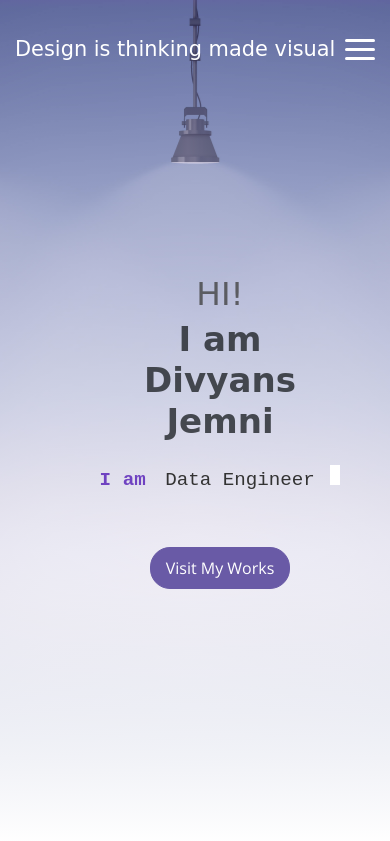
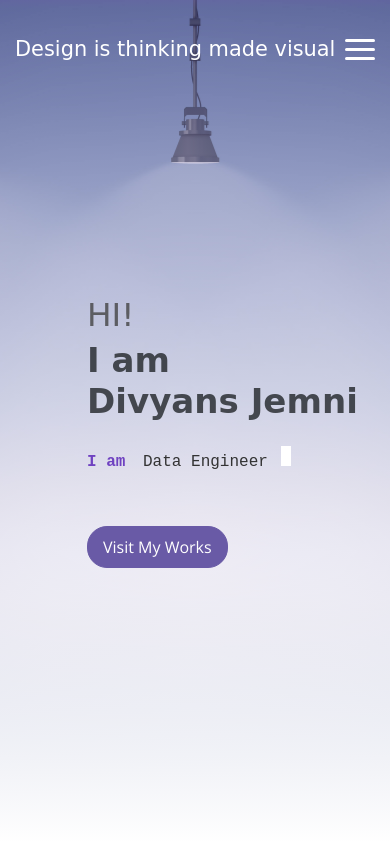
Before and after one commit to Divyans-Jemni/sampleportfolio, a plain HTML site: page index.html in a window 390 px wide. Shown: the top 841 px of the page. Drawn offline with nearby package versions, Linux system fonts and the light colour scheme; a web font is replaced by a local one.

Commit message:
Header Aligned

```diff
--- a/index.html
+++ b/index.html
@@ -289,45 +289,83 @@
             display: flex;
             align-items: center;
             justify-content: center;
-            text-align: center;
-            padding: 0 20px;
+            text-align: left;
+            padding: 0;
         }
 
         .header-content {
             width: 100%;
-            max-width: 1200px;
+            max-width: 800px;
             margin: 0 auto;
             padding: 0 20px;
         }
 
         .header-title {
             margin-bottom: 1.5rem;
-        }
-
-        .header-title .up,
+            text-align: left;
+        }
+
+        .header-title .up {
+            display: block;
+            font-size: 4rem;
+            line-height: 1.2;
+            margin-bottom: 1rem;
+        }
+
         .header-title .down {
             display: block;
+            font-size: 3.5rem;
             line-height: 1.2;
+            font-weight: 600;
         }
 
         .header-subtitle {
-            margin-bottom: 2rem;
+            margin: 2rem 0;
+            font-size: 2.5rem;
+            color: #333;
+            letter-spacing: 2px;
+            text-transform: uppercase;
+            font-weight: 300;
+        }
+
+        .animated-text {
+            text-align: left;
+            color: #333;
             font-size: 1.2rem;
-            color: #fff;
-        }
-
-        .animated-text {
-            color: white;
-            font-size: 1.2rem;
-            margin: 0 auto 2rem;
+            margin: 0 0 2rem;
             font-family: 'Courier New', monospace;
             position: relative;
             z-index: 2;
-            text-align: center;
         }
 
         @media (max-width: 768px) {
             .header-title .up {
+                font-size: 3rem;
+            }
+
+            .header-title .down {
+                font-size: 2.5rem;
+            }
+
+            .header-subtitle {
+                font-size: 1.8rem;
+            }
+
+            .animated-text {
+                font-size: 1.1rem;
+            }
+
+            .header {
+                padding: 0 15px;
+            }
+
+            .header-content {
+                padding: 0 15px;
+            }
+        }
+
+        @media (max-width: 480px) {
+            .header-title .up {
                 font-size: 2.5rem;
             }
 
@@ -336,7 +374,11 @@
             }
 
             .header-subtitle {
-                font-size: 1.1rem;
+                font-size: 1.5rem;
+            }
+
+            .animated-text {
+                font-size: 1rem;
             }
         }
 
```
Also changed, not shown: 1 other file.
